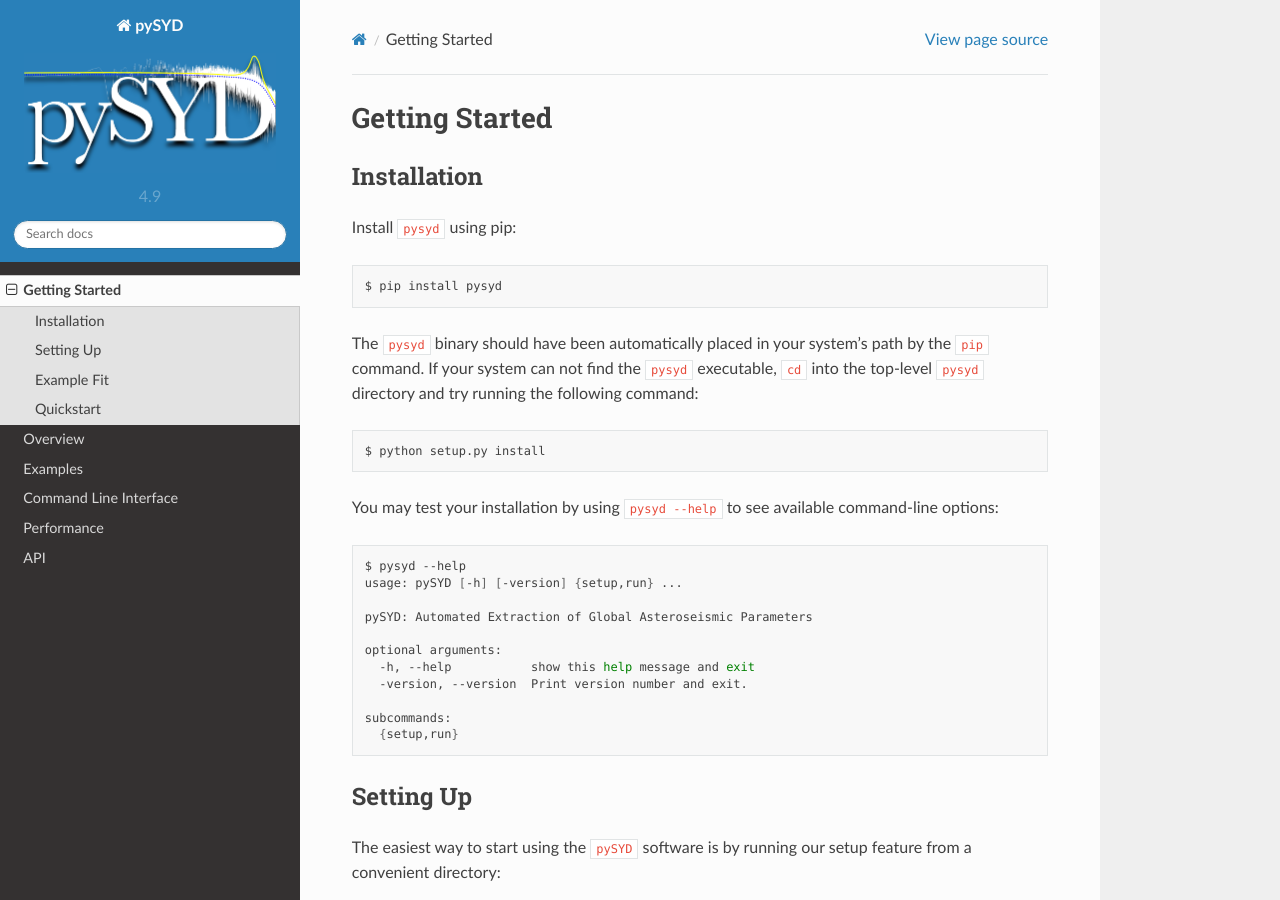
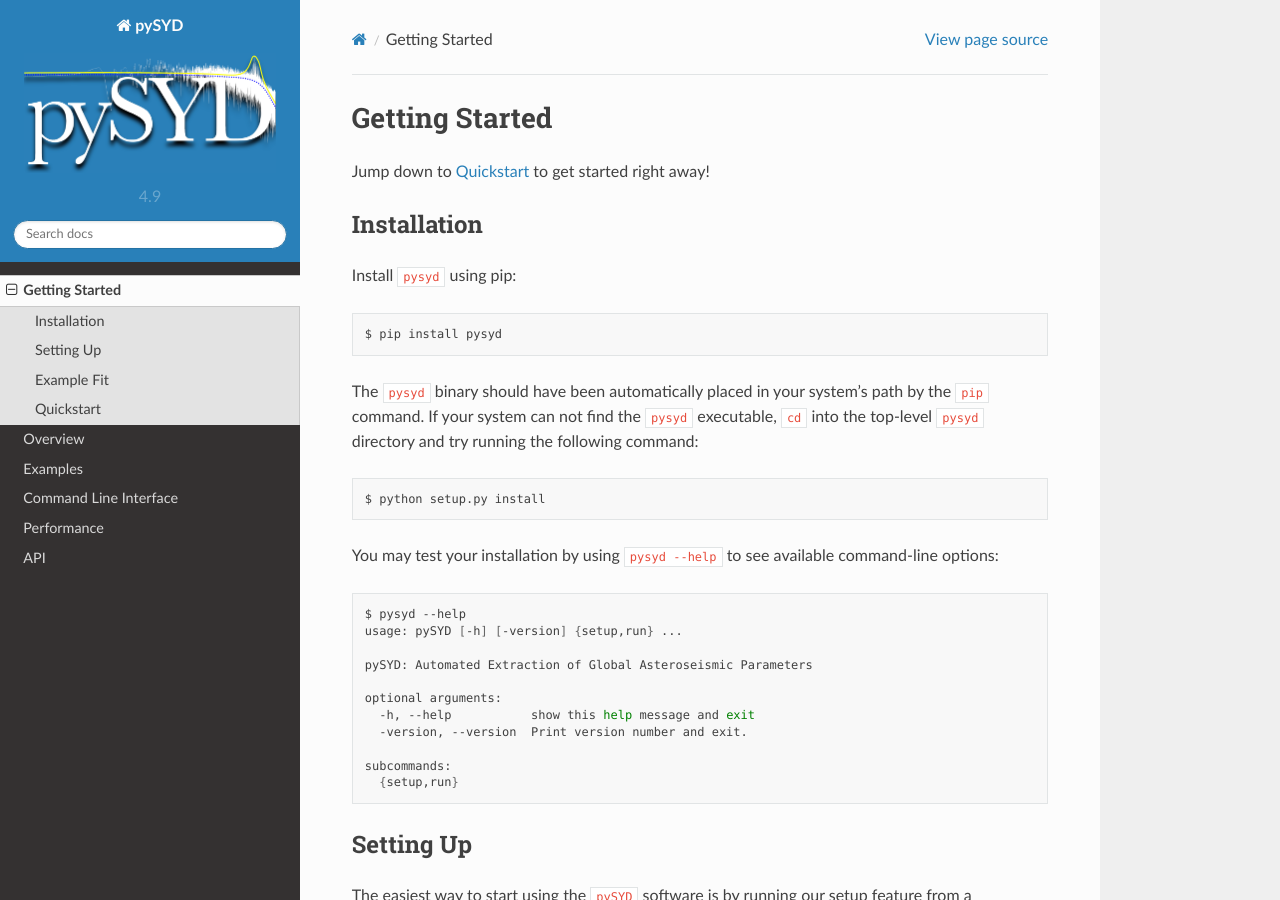
Before and after one commit to ashleychontos/pySYD, a Sphinx documentation site: the page built from docs/quickstart.rst, in a window 1280 px wide and 900 px high. Built offline with Sphinx 7.4.7 and the Read the Docs theme 2.0.0, drawn with Linux system fonts in a browser that asks for light colours.

Commit message:
Update quickstart.rst

```diff
--- a/docs/quickstart.rst
+++ b/docs/quickstart.rst
@@ -3,8 +3,9 @@
 Getting Started
 ###############
 
+Jump down to :ref:`quickstartsummary` to get started right away!
+
 .. _installation:
-
 
 Installation
 ************
@@ -99,7 +100,7 @@ Quickstart
 .. compound::
 
     To summarize, the following steps will get you all set up and ready to
-    use ``pySYD`` ::
+    use ``pySYD``: ::
 
 	$ mkdir ~/any_path_you_want
 	$ cd ~/any_path_you_want
```
